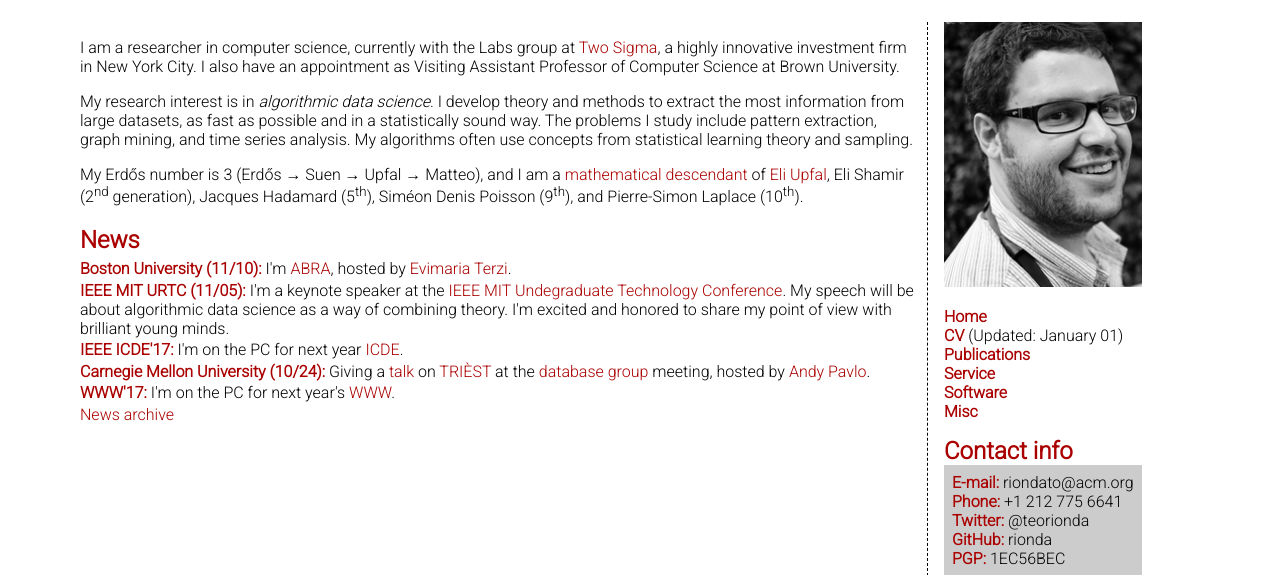
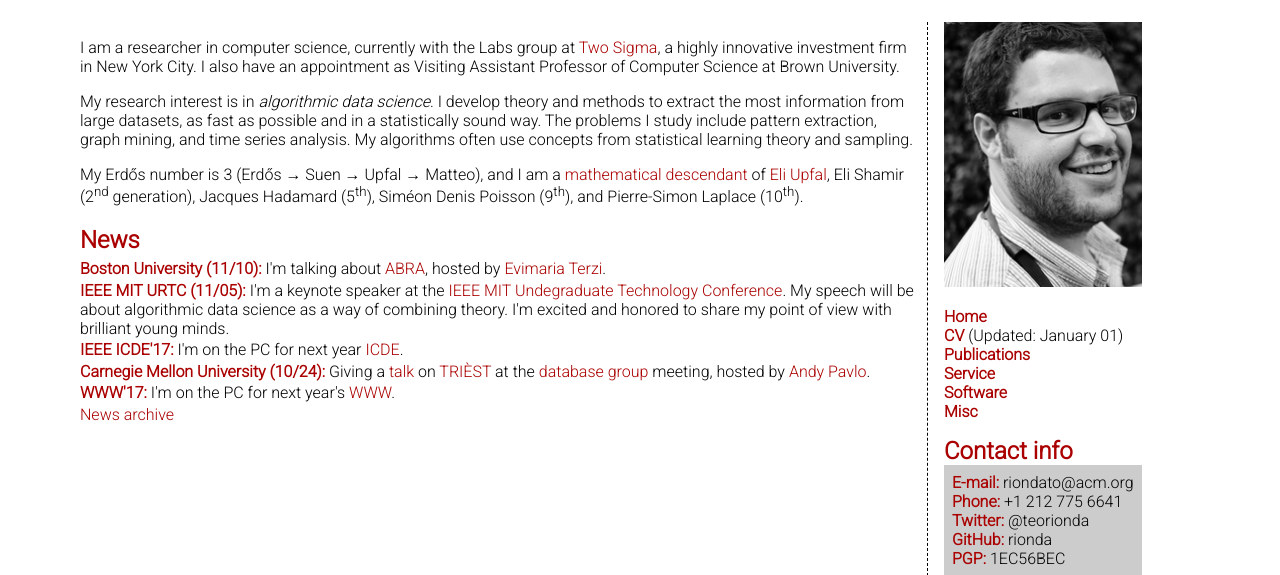
Before and after one commit to rionda/rionda.to, a PHP site: page / in a window 1280 px wide. Shown: the part 59-634 px from the top of the page. Run offline with PHP 8.4, Linux system fonts and the light colour scheme.

Commit message:
Add missing verb...

```diff
--- a/index.php
+++ b/index.php
@@ -21,7 +21,7 @@ develop
 				Pierre-Simon Laplace (10<sup>th</sup>).</p>
 				<h2>News</h2>
 				<ul>
-					<li><strong>Boston University (11/10):</strong> I'm <a
+					<li><strong>Boston University (11/10):</strong> I'm talking about <a
 					talking about <a href="papers/RiondatoUpfal-ABRA-ext.pdf">ABRA</a>,
 					hosted by <a href="http://www.cs.bu.edu/~evimaria/">Evimaria
 					Terzi</a>.
```
